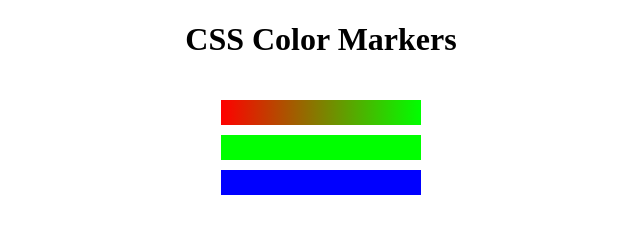
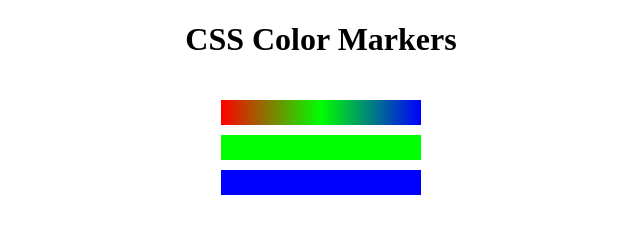
Before and after one commit to michaeladilulo/Colored-Markers, a plain HTML site: page index.html in a window 1280 px wide. Shown: the whole page, without its empty margins (319-959 px from the left). Drawn offline with Linux system fonts and the light colour scheme.

Commit message:
Colored Markers - RWD - Adds third argument of blue to .red class

```diff
--- a/styles.css
+++ b/styles.css
@@ -9,7 +9,7 @@ h1 {
 }
 
 .red {
-    background: linear-gradient(90deg, rgb(255, 0, 0), rgb(0, 255, 0));
+    background: linear-gradient(90deg, rgb(255, 0, 0), rgb(0, 255, 0), rgb(0, 0, 255));
 }
 
 .green {
```
